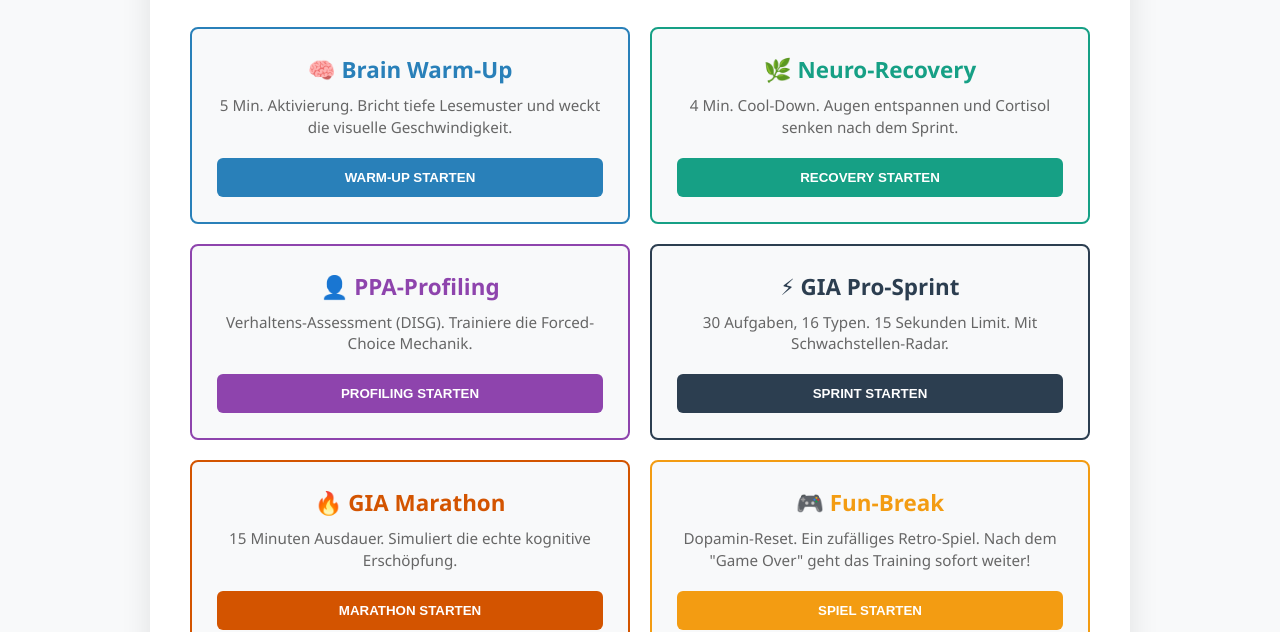
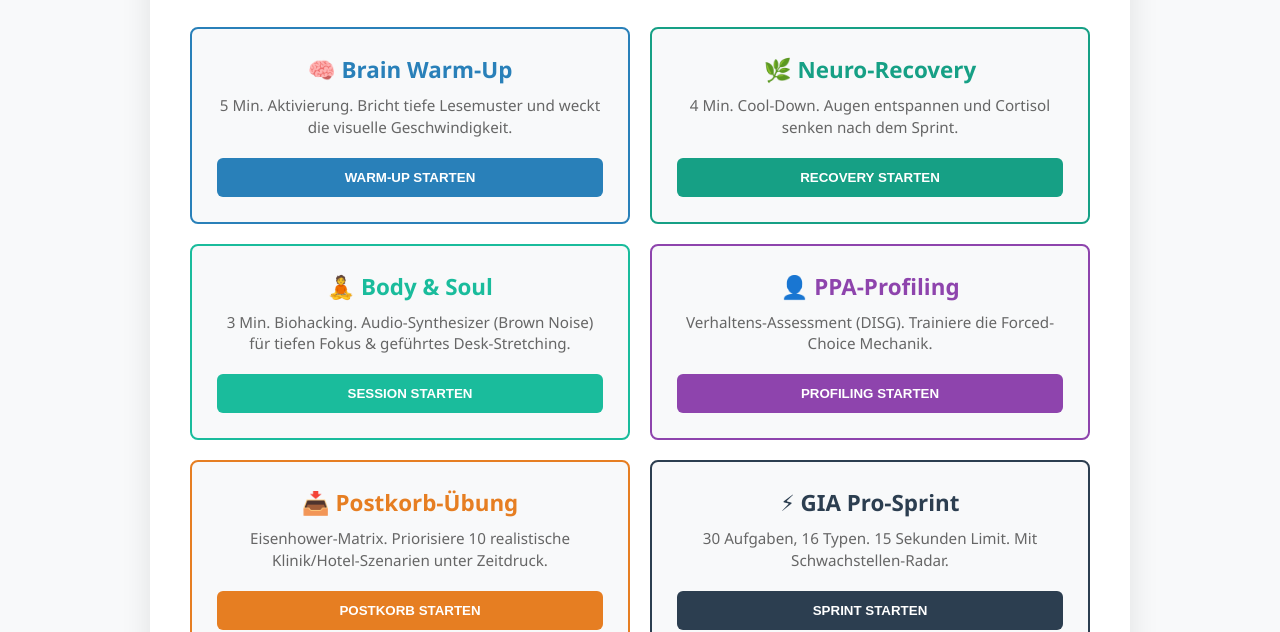
Before and after one commit to smartarts-live/TNG, a plain HTML site: page index.html in a window 1280 px wide. Shown: the part 180-812 px from the top of the page. Drawn offline with Linux system fonts and the light colour scheme.

Commit message:
Update index.html

```diff
--- a/index.html
+++ b/index.html
@@ -228,10 +228,24 @@
                     <p>4 Min. Cool-Down. Augen entspannen und Cortisol senken nach dem Sprint.</p>
                     <button class="dash-btn">RECOVERY STARTEN</button>
                 </div>
+                <div class="dash-card" style="border-color: #1ABC9C;" onclick="window.location.href='body-soul.html'">
+                    <div>
+                        <h3 style="color: #1ABC9C;">🧘 Body & Soul</h3>
+                        <p>3 Min. Biohacking. Audio-Synthesizer (Brown Noise) für tiefen Fokus & geführtes Desk-Stretching.</p>
+                    </div>
+                    <button class="dash-btn" style="background: #1ABC9C; width: 100%;">SESSION STARTEN</button>
+                </div>
                 <div class="dash-card card-ppa" onclick="startPPA()">
                     <h3>👤 PPA-Profiling</h3>
                     <p>Verhaltens-Assessment (DISG). Trainiere die Forced-Choice Mechanik.</p>
                     <button class="dash-btn">PROFILING STARTEN</button>
+                </div>
+                <div class="dash-card" style="border-color: #E67E22;" onclick="window.location.href='eisenhower.html'">
+                    <div>
+                        <h3 style="color: #E67E22;">📥 Postkorb-Übung</h3>
+                        <p>Eisenhower-Matrix. Priorisiere 10 realistische Klinik/Hotel-Szenarien unter Zeitdruck.</p>
+                    </div>
+                    <button class="dash-btn" style="background: #E67E22; width: 100%;">POSTKORB STARTEN</button>
                 </div>
                 <div class="dash-card card-sprint" onclick="startTest('sprint')">
                     <h3>⚡ GIA Pro-Sprint</h3>
```
